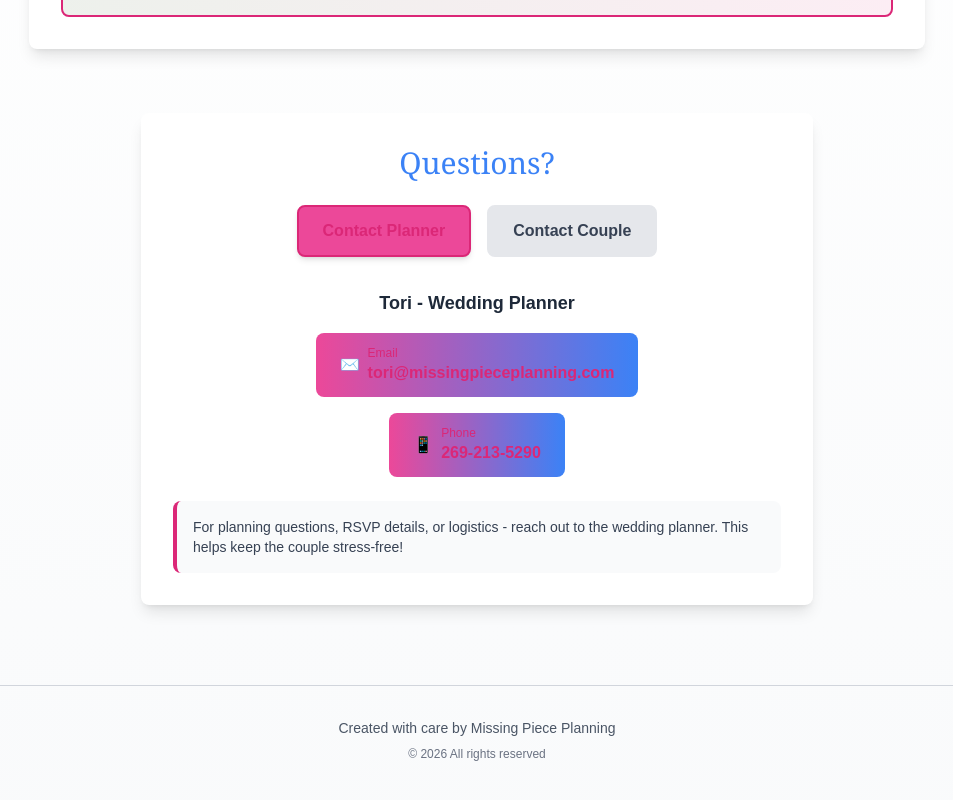
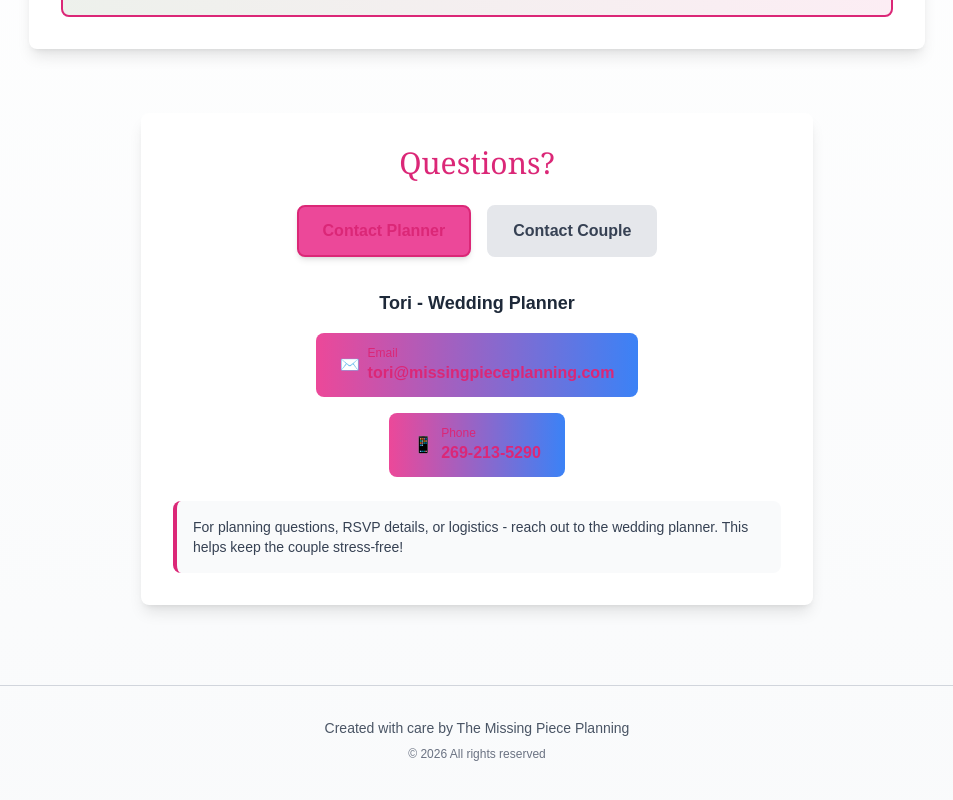
Before and after one commit to tori-ops/hybrid-stationary, a Next.js app: page /invite in a window 1280 px wide. Shown: the part 1683-2483 px from the top of the page, without its empty margins (163-1116 px from the left). Built offline with nearby package versions, Linux system fonts and the light colour scheme; no server answers.

Commit message:
Change Questions heading to accent color and update footer text to 'The Missing Piece Planning'

```diff
--- a/src/app/invite/page.tsx
+++ b/src/app/invite/page.tsx
@@ -98,7 +98,7 @@ function InvitePageContent() {
         {/* Footer */}
         <footer className="mt-20 py-8 border-t border-gray-300 text-center">
           <p className="text-gray-600 text-sm mb-2">
-            Created with care by Missing Piece Planning
+            Created with care by The Missing Piece Planning
           </p>
           <p className="text-gray-500 text-xs">
             © {new Date().getFullYear()} All rights reserved
--- a/src/components/ContactSection.tsx
+++ b/src/components/ContactSection.tsx
@@ -20,7 +20,7 @@ export default function ContactSection({ config }: { config?: any }) {
 
   return (
     <div className="bg-white rounded-lg shadow-lg p-8 max-w-2xl">
-      <h2 className="text-3xl font-serif mb-6 text-center" style={{ color: secondaryColor }}>Questions?</h2>
+      <h2 className="text-3xl font-serif mb-6 text-center" style={{ color: accentColor }}>Questions?</h2>
 
       {/* Toggle Buttons */}
       <div className="flex gap-4 mb-8 justify-center">
```
